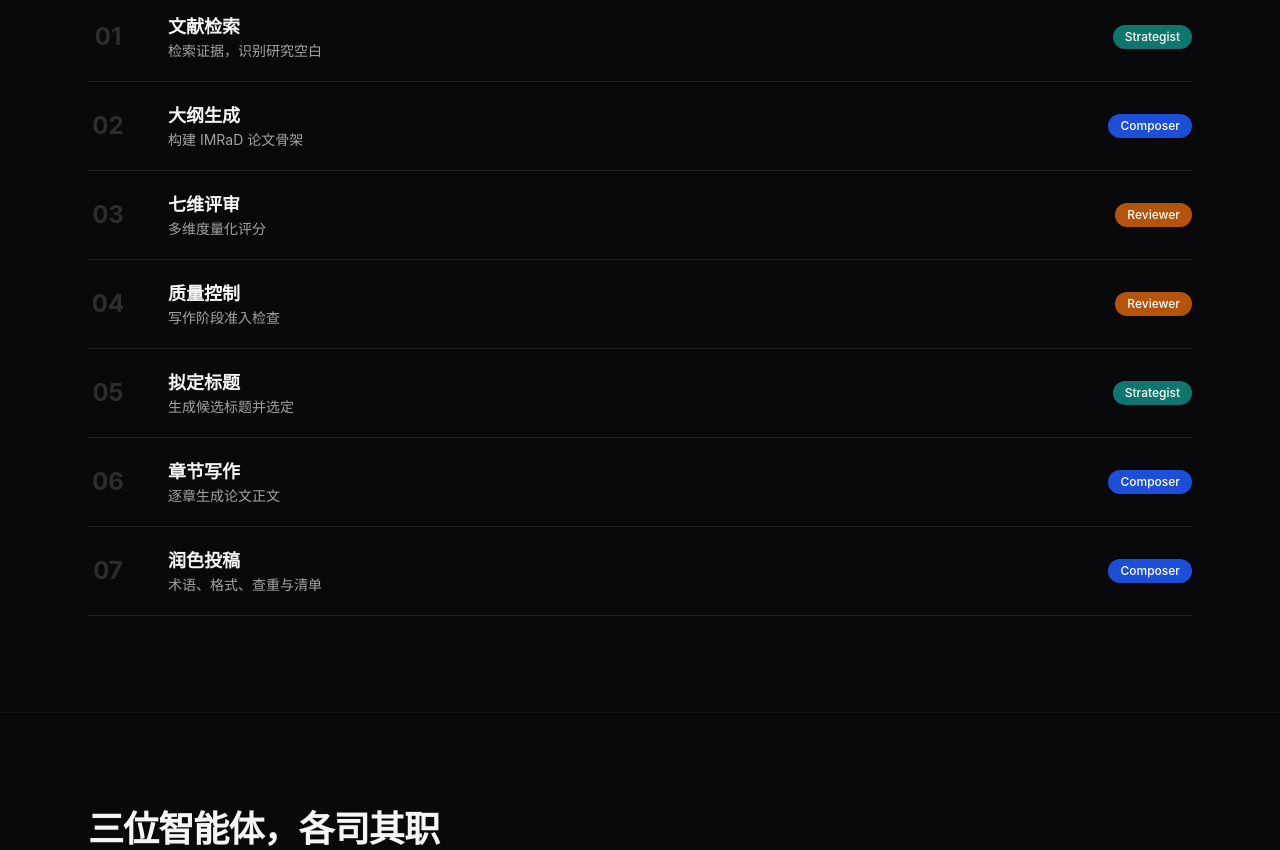
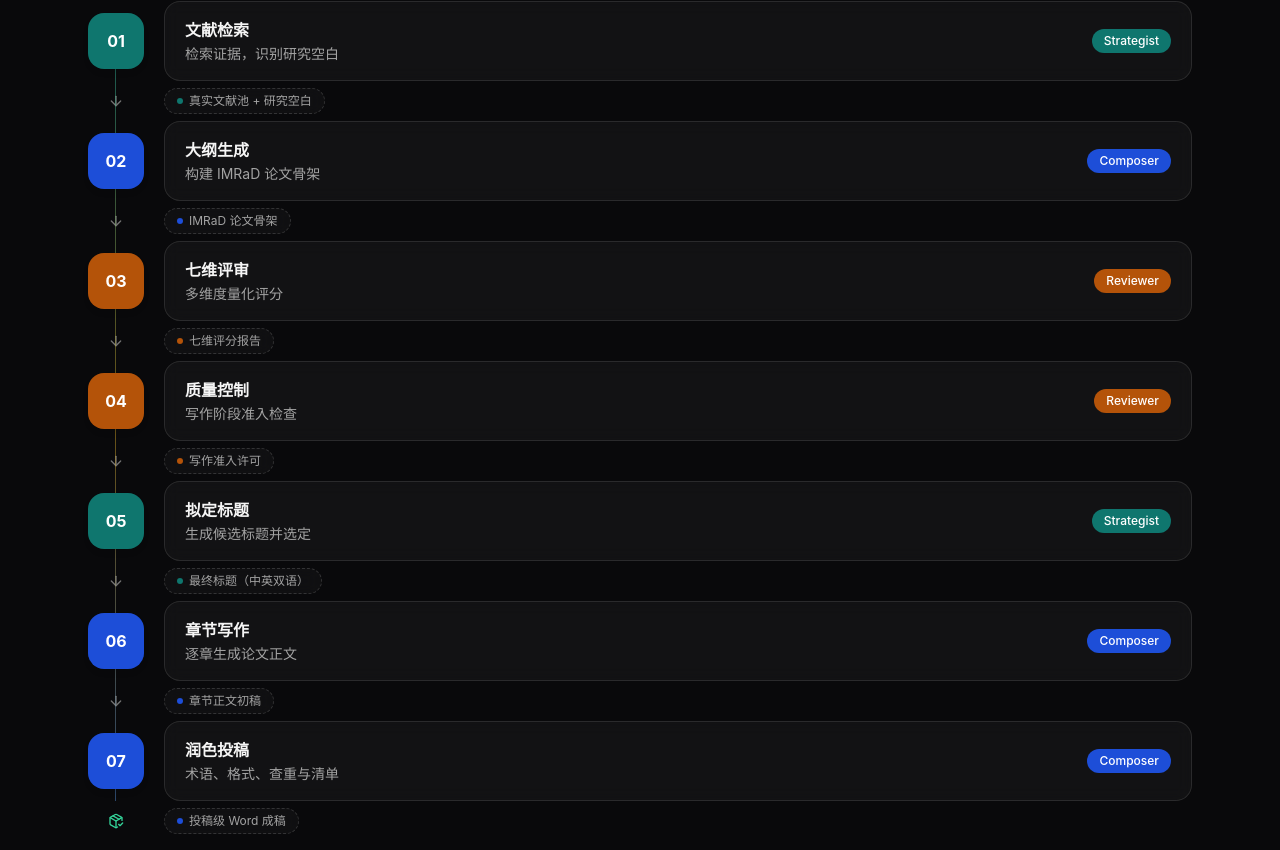
Before and after one commit to wannengxiaodie/medpaper, a React (Vite) app: page / in a window 1280 px wide. Shown: the part 1630-2480 px from the top of the page. Built offline with nearby package versions, Linux system fonts and the light colour scheme.

Commit message:
落地页全流程区块改为模块传递式流水线样式

```diff
--- a/src/index.css
+++ b/src/index.css
@@ -190,4 +190,20 @@
 
 @media (prefers-reduced-motion: reduce) {
   .fluid-blob { animation: none !important; }
+  .pipeline-pulse { animation: none !important; opacity: 0.4; }
 }
+
+/* 流水线轨道上的流动脉冲 */
+.pipeline-pulse {
+  animation: pipeline-flow 4.5s ease-in-out infinite;
+  box-shadow: 0 0 10px 2px rgb(0 0 0 / 0.25);
+}
+.dark .pipeline-pulse {
+  box-shadow: 0 0 12px 3px rgb(255 255 255 / 0.35);
+}
+@keyframes pipeline-flow {
+  0%   { top: 2.5rem; opacity: 0; }
+  12%  { opacity: 1; }
+  88%  { opacity: 1; }
+  100% { top: calc(100% - 3rem); opacity: 0; }
+}
--- a/src/pages/Home.tsx
+++ b/src/pages/Home.tsx
@@ -1,5 +1,5 @@
 import { Link } from "react-router";
-import { ArrowRight, BookOpen, FlaskConical, PenLine, ShieldCheck, Sparkles, Microscope } from "lucide-react";
+import { ArrowDown, ArrowRight, BookOpen, FlaskConical, PackageCheck, PenLine, ShieldCheck, Sparkles, Microscope } from "lucide-react";
 import { Button } from "@/components/ui/button";
 import ThemeToggle from "@/components/ThemeToggle";
 import { PIPELINE_STAGES, AGENTS } from "@/engine/types";
@@ -9,6 +9,17 @@ const LOOP_CARDS = [
   { icon: FlaskConical, title: "假设与骨架", desc: "基于研究空白生成 IMRaD 论文大纲，明确研究假设与章节要点。" },
   { icon: ShieldCheck, title: "评审与质量控制", desc: "七维度量化评审，未达准入标准不进入写作——质量先于产出。" },
   { icon: PenLine, title: "写作与润色", desc: "逐章生成正文，术语规范化、格式校验与查重检测后输出投稿清单。" },
+];
+
+/** 各阶段向下游传递的结构化产物 */
+const HANDOFFS = [
+  "真实文献池 + 研究空白",
+  "IMRaD 论文骨架",
+  "七维评分报告",
+  "写作准入许可",
+  "最终标题（中英双语）",
+  "章节正文初稿",
+  "投稿级 Word 成稿",
 ];
 
 export default function Home() {
@@ -121,27 +132,50 @@ export default function Home() {
           <p className="mt-3 max-w-lg text-neutral-500 dark:text-neutral-400">
             每个阶段由专属智能体负责，输出结构化结果并驱动下一阶段。
           </p>
-          <div className="mt-12 space-y-0">
-            {PIPELINE_STAGES.map((s) => (
+          <div className="relative mt-14">
+            {/* 流水线轨道 */}
+            <div className="absolute bottom-10 left-[27px] top-10 w-px bg-gradient-to-b from-teal-600/50 via-amber-600/50 to-blue-600/50 dark:from-teal-400/40 dark:via-amber-400/40 dark:to-blue-400/40" />
+            {/* 轨道上的流动脉冲 */}
+            <div className="pipeline-pulse absolute left-[24px] top-10 h-2 w-2 rounded-full bg-neutral-900 dark:bg-white" />
+            <div>
+              {PIPELINE_STAGES.map((s, i) => (
+                <div key={s.key}>
+                  {/* 模块 */}
+                  <div className="group relative flex items-center gap-4 md:gap-5">
                     <div
-                key={s.key}
-                className="group flex items-center gap-6 border-b border-neutral-100 dark:border-white/10 py-5 transition hover:bg-neutral-50/80 dark:hover:bg-white/5 md:gap-10"
+                      className="relative z-10 flex h-14 w-14 shrink-0 items-center justify-center rounded-2xl text-base font-bold text-white shadow-md transition duration-300 group-hover:scale-110"
+                      style={{ backgroundColor: AGENTS[s.agent].color }}
                     >
-                <div className="w-10 shrink-0 text-center text-2xl font-bold text-neutral-200 dark:text-white/15 transition group-hover:text-neutral-900">
                       {String(s.index).padStart(2, "0")}
                     </div>
-                <div className="min-w-0 flex-1">
-                  <div className="text-lg font-semibold">{s.title}</div>
-                  <div className="text-sm text-neutral-500 dark:text-neutral-400">{s.subtitle}</div>
+                    <div className="flex min-w-0 flex-1 items-center justify-between gap-4 rounded-2xl border border-neutral-200 bg-white/85 px-5 py-4 backdrop-blur transition duration-300 group-hover:-translate-y-0.5 group-hover:border-neutral-300 group-hover:shadow-lg dark:border-white/10 dark:bg-white/[0.04] dark:group-hover:border-white/25">
+                      <div className="min-w-0">
+                        <div className="text-base font-semibold">{s.title}</div>
+                        <div className="mt-0.5 truncate text-sm text-neutral-500 dark:text-neutral-400">{s.subtitle}</div>
                       </div>
                       <div
-                  className="hidden rounded-full px-3 py-1 text-xs font-medium text-white sm:block"
+                        className="hidden shrink-0 rounded-full px-3 py-1 text-xs font-medium text-white sm:block"
                         style={{ backgroundColor: AGENTS[s.agent].color }}
                       >
                         {AGENTS[s.agent].name}
                       </div>
                     </div>
+                  </div>
+                  {/* 模块间传递 */}
+                  <div className="flex items-center gap-4 py-1.5 md:gap-5">
+                    <div className="flex h-7 w-14 shrink-0 items-center justify-center">
+                      {i === PIPELINE_STAGES.length - 1
+                        ? <PackageCheck className="h-4 w-4 text-emerald-600 dark:text-emerald-400" />
+                        : <ArrowDown className="h-4 w-4 text-neutral-400 dark:text-neutral-500" />}
+                    </div>
+                    <div className="inline-flex items-center gap-1.5 rounded-full border border-dashed border-neutral-300 bg-white/60 px-3 py-1 text-xs text-neutral-500 backdrop-blur dark:border-white/15 dark:bg-white/[0.03] dark:text-neutral-400">
+                      <span className="h-1.5 w-1.5 rounded-full" style={{ backgroundColor: AGENTS[s.agent].color }} />
+                      {HANDOFFS[i]}
+                    </div>
+                  </div>
+                </div>
               ))}
+            </div>
           </div>
         </div>
       </section>
```
Lines whose indentation alone changed are shown as unchanged.
